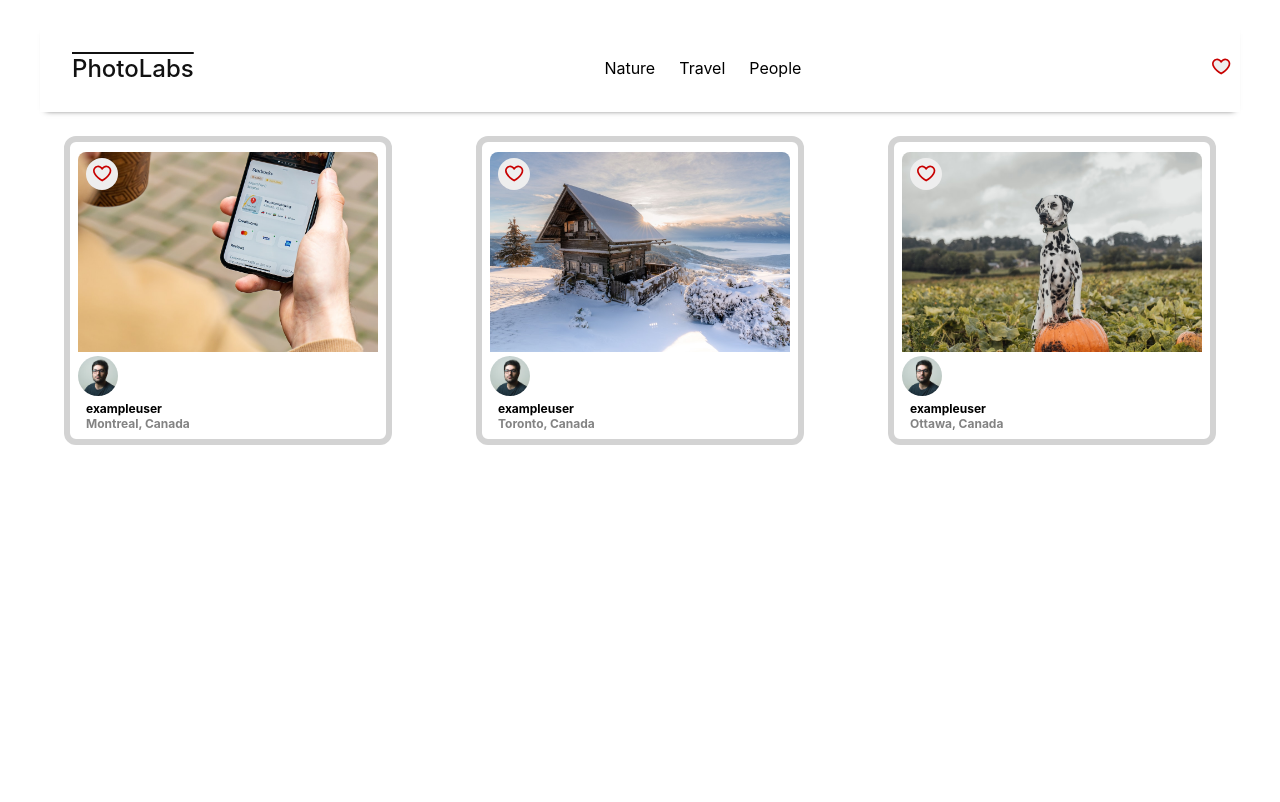
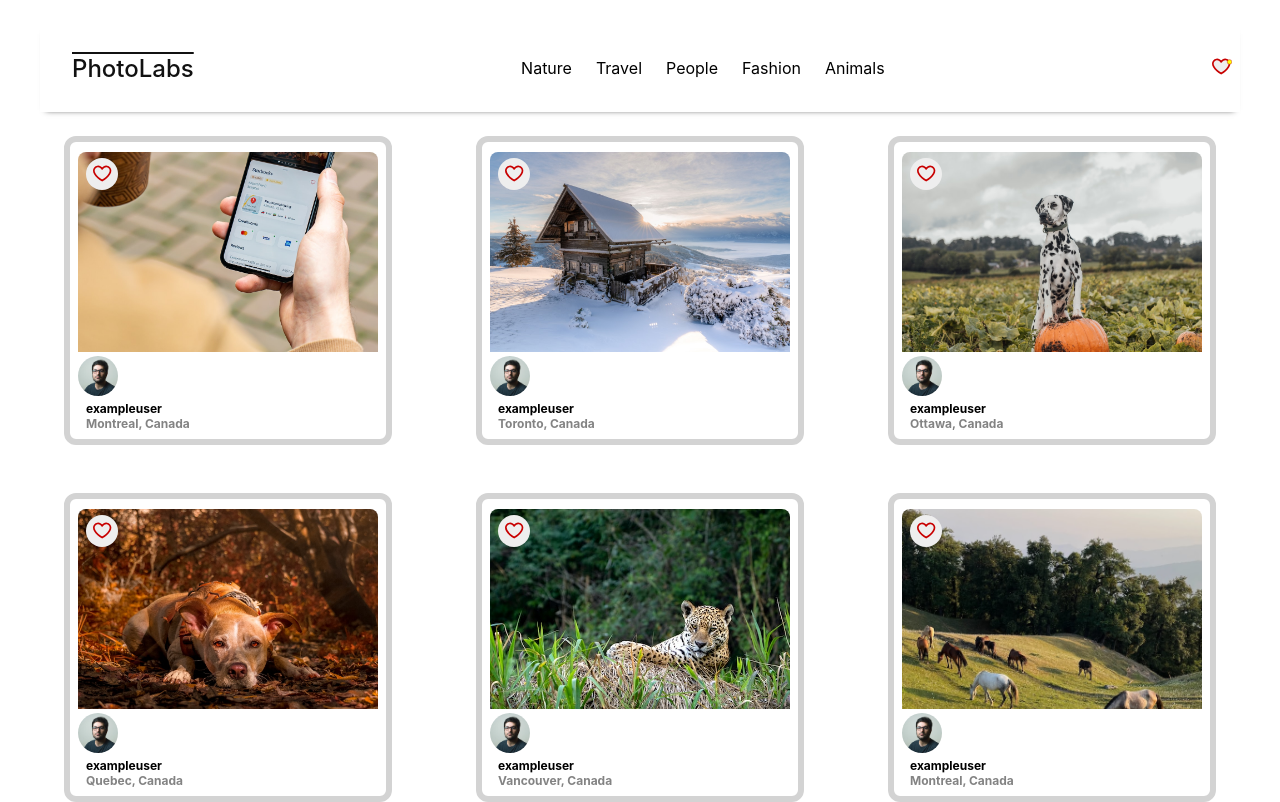
Before and after one commit to NelsonCGSantos/photolabs, a React (Create React App) app in the folder frontend/: page / in a window 1280 px wide. Shown: the top 802 px of the page. Built offline with nearby package versions, Linux system fonts and the light colour scheme; the HTML template or start-up script is replaced by a standard one.

Commit message:
refactor with mock data

```diff
--- a/frontend/src/App.jsx
+++ b/frontend/src/App.jsx
@@ -1,12 +1,14 @@
 import React from 'react';
-
 import './App.scss';
 import HomeRoute from 'components/HomeRoute';
+import photos from 'mocks/photos';
+import topics from 'mocks/topics';
+
 
 
 const App = () => (
   <div className="App">
-  <HomeRoute/>
+  <HomeRoute topics={topics} photos={photos} />
   </div>
 );
 
--- a/frontend/src/components/FavBadge.jsx
+++ b/frontend/src/components/FavBadge.jsx
@@ -5,7 +5,7 @@
 const FavBadge = ({ isFavPhotoExist }) => {
   return (
     <div className='fav-badge'>
-      {/* Ensure alert is shown when a favorite photo exists */}
+
       <FavIcon displayAlert={isFavPhotoExist} />
     </div>
   );
--- a/frontend/src/components/HomeRoute.jsx
+++ b/frontend/src/components/HomeRoute.jsx
@@ -3,11 +3,11 @@
 import PhotoList from './PhotoList';
 import '../styles/HomeRoute.scss';
 
-const HomeRoute = () => {
+const HomeRoute = ({ photos, topics }) => {
   return (
     <div className="home-route">
-      <TopNavigationBar />
-      <PhotoList />
+      <TopNavigationBar topics={topics} />
+      <PhotoList photos={photos} />
     </div>
   );
 };
--- a/frontend/src/components/PhotoList.jsx
+++ b/frontend/src/components/PhotoList.jsx
@@ -3,67 +3,14 @@
 import "../styles/PhotoList.scss";
 
 
-const sampleDataForPhotoList = [
-  {
-    id: "1",
-    location: {
-      city: "Montreal",
-      country: "Canada",
-    },
-    urls: {
-      full: `${process.env.PUBLIC_URL}/Image-1-Full.jpeg`,
-      regular: `${process.env.PUBLIC_URL}/Image-1-Regular.jpeg`,
-    },
-    user: {
-      id: "1",
-      username: "exampleuser",
-      name: "Joe Example",
-      profile: `${process.env.PUBLIC_URL}/profile-1.jpg`,
-    },
-  },
-  {
-    id: "2",
-    location: {
-      city: "Toronto",
-      country: "Canada",
-    },
-    urls: {
-      full: `${process.env.PUBLIC_URL}/Image-2-Full.jpeg`,
-      regular: `${process.env.PUBLIC_URL}/Image-2-Regular.jpeg`,
-    },
-    user: {
-      id: "2",
-      username: "exampleuser",
-      name: "Joe Example",
-      profile: `${process.env.PUBLIC_URL}/profile-1.jpg`,
-    },
-  },
-  {
-    id: "3",
-    location: {
-      city: "Ottawa",
-      country: "Canada",
-    },
-    urls: {
-      full: `${process.env.PUBLIC_URL}/Image-3-Full.jpeg`,
-      regular: `${process.env.PUBLIC_URL}/Image-3-Regular.jpeg`,
-    },
-    user: {
-      id: "3",
-      username: "exampleuser",
-      name: "Joe Example",
-      profile: `${process.env.PUBLIC_URL}/profile-1.jpg`,
-    },
-  },
-];
 
-const PhotoList = () => {
+const PhotoList = ({ photos }) => {
   return (
-    <ul className="photo-list">
-      {sampleDataForPhotoList.map(photo => (
+    <div className="photo-list">
+      {photos.map((photo) => (
         <PhotoListItem key={photo.id} photo={photo} />
       ))}
-    </ul>
+    </div>
   );
 };
 
--- a/frontend/src/components/TopNavigationBar.jsx
+++ b/frontend/src/components/TopNavigationBar.jsx
@@ -1,16 +1,16 @@
 import React from 'react';
+import '../styles/TopNavigationBar.scss';
+import FavBadge from './FavBadge';
 import TopicList from './TopicList';
-import FavBadge from './FavBadge';
-import '../styles/TopNavigationBar.scss';
 
-const TopNavigation = () => {
+const TopNavigationBar = ({ topics }) => {
   return (
     <div className="top-nav-bar">
-    <span className="top-nav-bar__logo">PhotoLabs</span>
-    <TopicList />
-    <FavBadge />
+      <span className="top-nav-bar__logo">PhotoLabs</span>
+      <TopicList topics={topics} />
+      <FavBadge isFavPhotoExist={true} />
     </div>
-  )
-}
+  );
+};
 
-export default TopNavigation;
+export default TopNavigationBar;
--- a/frontend/src/components/TopicList.jsx
+++ b/frontend/src/components/TopicList.jsx
@@ -1,30 +1,14 @@
 import React from "react";
 import "../styles/TopicList.scss";
 import TopicListItem from "./TopicListItem";
+import topics from "mocks/topics";
 
-const sampleDataForTopicList = [
-  {
-    id: "1",
-    slug: "topic-1",
-    title: "Nature",
-  },
-  {
-    id: "2",
-    slug: "topic-2",
-    title: "Travel",
-  },
-  {
-    id: "3",
-    slug: "topic-3",
-    title: "People",
-  },
-];
 
 const TopicList = () => {
   return (
     <div className="top-nav-bar__topic-list">
-      {sampleDataForTopicList.map((topic) => (
-        <TopicListItem key={topic.id} title={topic.title} />
+      {topics.map((topic) => (
+        <TopicListItem key={topic.id} label={topic.title} />
       ))}
     </div>
   );
--- a/frontend/src/components/TopicListItem.jsx
+++ b/frontend/src/components/TopicListItem.jsx
@@ -4,10 +4,10 @@
 
 
 
-const TopicListItem = (props) => {
+const TopicListItem = ({ label}) => {
   return (
     <div className="topic-list__item">
-      { props.title}
+      {label}
     </div>
   );
 };
```
Also changed, not shown: frontend/src/App.scss (line endings or trailing spaces).
